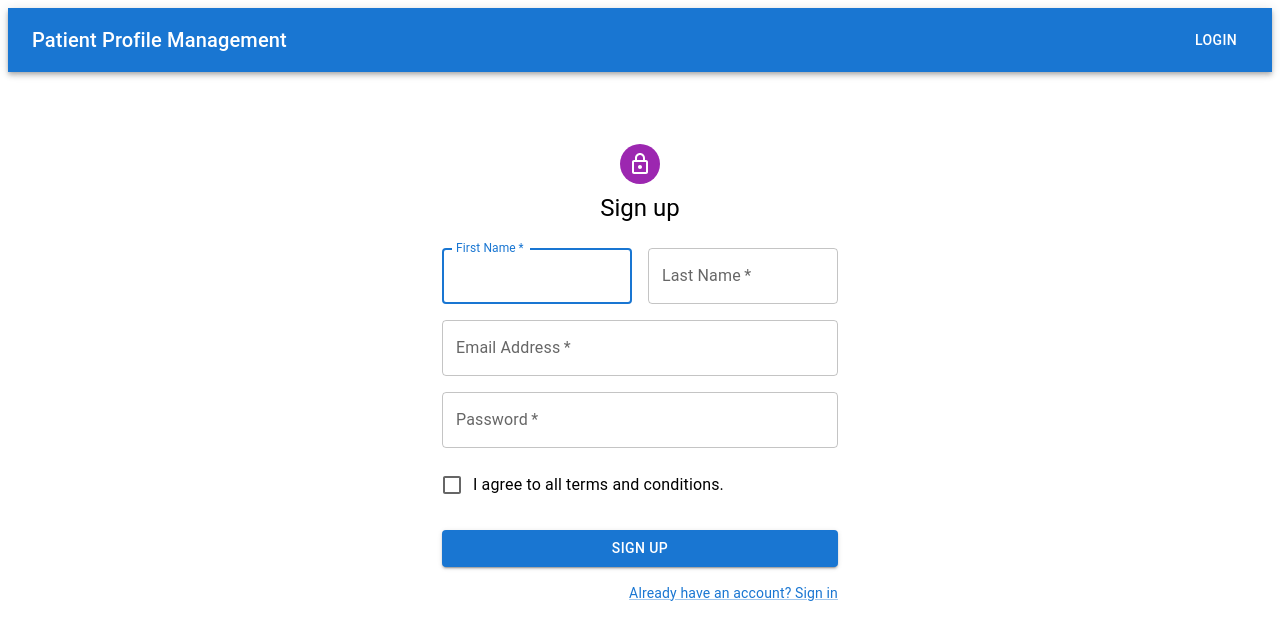
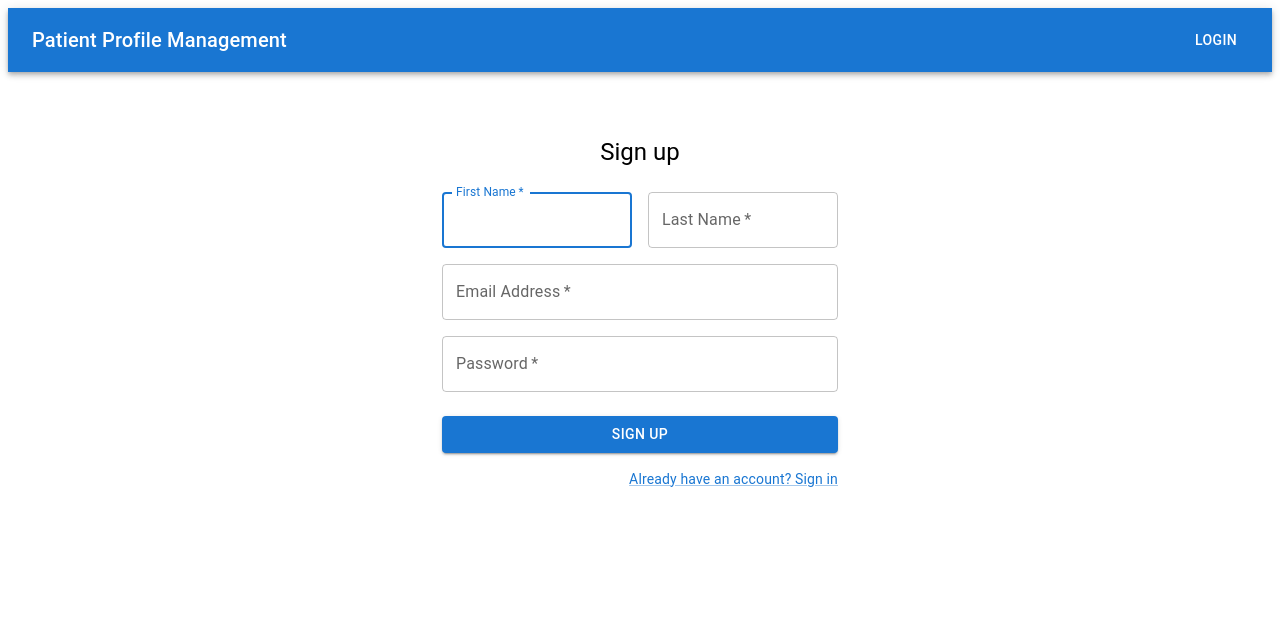
Before and after one commit to PitamberRana/LF-assignment, a React (Create React App) app in the folder client/: page /register in a window 1280 px wide. Shown: the top 640 px of the page. Built offline with nearby package versions, Linux system fonts and the light colour scheme; data requests are answered from the project's data file.

Commit message:
feat: add login register form

```diff
--- a/client/src/components/Login.js
+++ b/client/src/components/Login.js
@@ -1,41 +1,32 @@
-import * as React from 'react';
-import Avatar from '@mui/material/Avatar';
-import Button from '@mui/material/Button';
-import TextField from '@mui/material/TextField';
-import FormControlLabel from '@mui/material/FormControlLabel';
-import Checkbox from '@mui/material/Checkbox';
-import Link from '@mui/material/Link';
-import Grid from '@mui/material/Grid';
-import Box from '@mui/material/Box';
-import LockOutlinedIcon from '@mui/icons-material/LockOutlined';
-import Typography from '@mui/material/Typography';
-import Container from '@mui/material/Container';
+import * as React from "react";
+import Button from "@mui/material/Button";
+import TextField from "@mui/material/TextField";
+import Link from "@mui/material/Link";
+import Grid from "@mui/material/Grid";
+import Box from "@mui/material/Box";
+import Typography from "@mui/material/Typography";
+import Container from "@mui/material/Container";
 
 export default function Login() {
-
   const handleSubmit = (event) => {
     event.preventDefault();
     const data = new FormData(event.currentTarget);
     console.log({
-      email: data.get('email'),
-      password: data.get('password'),
+      email: data.get("email"),
+      password: data.get("password"),
     });
   };
-
 
   return (
     <Container component="main" maxWidth="xs">
       <Box
         sx={{
           marginTop: 8,
-            display: 'flex',
-            flexDirection: 'column',
-            alignItems: 'center',
+          display: "flex",
+          flexDirection: "column",
+          alignItems: "center",
         }}
       >
-          <Avatar sx={{ m: 1, bgcolor: 'secondary.main' }}>
-            <LockOutlinedIcon />
-          </Avatar>
         <Typography component="h1" variant="h5">
           Sign in
         </Typography>
@@ -60,10 +51,6 @@ export default function Login() {
             id="password"
             autoComplete="current-password"
           />
-            <FormControlLabel
-              control={<Checkbox value="remember" color="primary" />}
-              label="Remember me"
-            />
           <Button
             type="submit"
             fullWidth
@@ -80,13 +67,12 @@ export default function Login() {
             </Grid>
             <Grid item>
               <Link href="/register" variant="body2">
-                  {"Don't have an account? Sign Up"}
+                Don't have an account? Sign Up
               </Link>
             </Grid>
           </Grid>
         </Box>
       </Box>
     </Container>
-
   );
 }
--- a/client/src/components/PatientList.js
+++ b/client/src/components/PatientList.js
@@ -26,7 +26,7 @@ export default function PatientList({ query, patientList }) {
         <Table sx={{ minWidth: 650 }} aria-label="simple table">
           <TableHead>
             <TableRow sx={{ background: "lime" }}>
-              <TableCell>ID</TableCell>
+              {/* <TableCell>ID</TableCell> */}
               <TableCell align="left">Name</TableCell>
               <TableCell align="left">Phone number</TableCell>
               <TableCell align="left">City</TableCell>
@@ -44,9 +44,9 @@ export default function PatientList({ query, patientList }) {
                   key={data.id}
                   sx={{ "&:last-child td, &:last-child th": { border: 0 } }}
                 >
-                  <TableCell component="th" scope="row">
+                  {/* <TableCell component="th" scope="row">
                     {data.id}
-                  </TableCell>
+                  </TableCell> */}
                   <TableCell align="left">{data.name}</TableCell>
                   <TableCell align="left">{data.phone}</TableCell>
                   <TableCell align="left">{data.city}</TableCell>
--- a/client/src/components/Register.js
+++ b/client/src/components/Register.js
@@ -1,13 +1,9 @@
 import * as React from "react";
-import Avatar from "@mui/material/Avatar";
 import Button from "@mui/material/Button";
 import TextField from "@mui/material/TextField";
-import FormControlLabel from "@mui/material/FormControlLabel";
-import Checkbox from "@mui/material/Checkbox";
 import Link from "@mui/material/Link";
 import Grid from "@mui/material/Grid";
 import Box from "@mui/material/Box";
-import LockOutlinedIcon from "@mui/icons-material/LockOutlined";
 import Typography from "@mui/material/Typography";
 import Container from "@mui/material/Container";
 
@@ -31,9 +27,6 @@ export default function Register() {
           alignItems: "center",
         }}
       >
-        <Avatar sx={{ m: 1, bgcolor: "secondary.main" }}>
-          <LockOutlinedIcon />
-        </Avatar>
         <Typography component="h1" variant="h5">
           Sign up
         </Typography>
@@ -81,12 +74,6 @@ export default function Register() {
                 autoComplete="new-password"
               />
             </Grid>
-            <Grid item xs={12}>
-              <FormControlLabel
-                control={<Checkbox value="allowExtraEmails" color="primary" />}
-                label="I agree to all terms and conditions."
-              />
-            </Grid>
           </Grid>
           <Button
             type="submit"
```
Also changed, not shown: 7 other files (tests, documents, lock files or other folders). Lines whose indentation alone changed are shown as unchanged.
